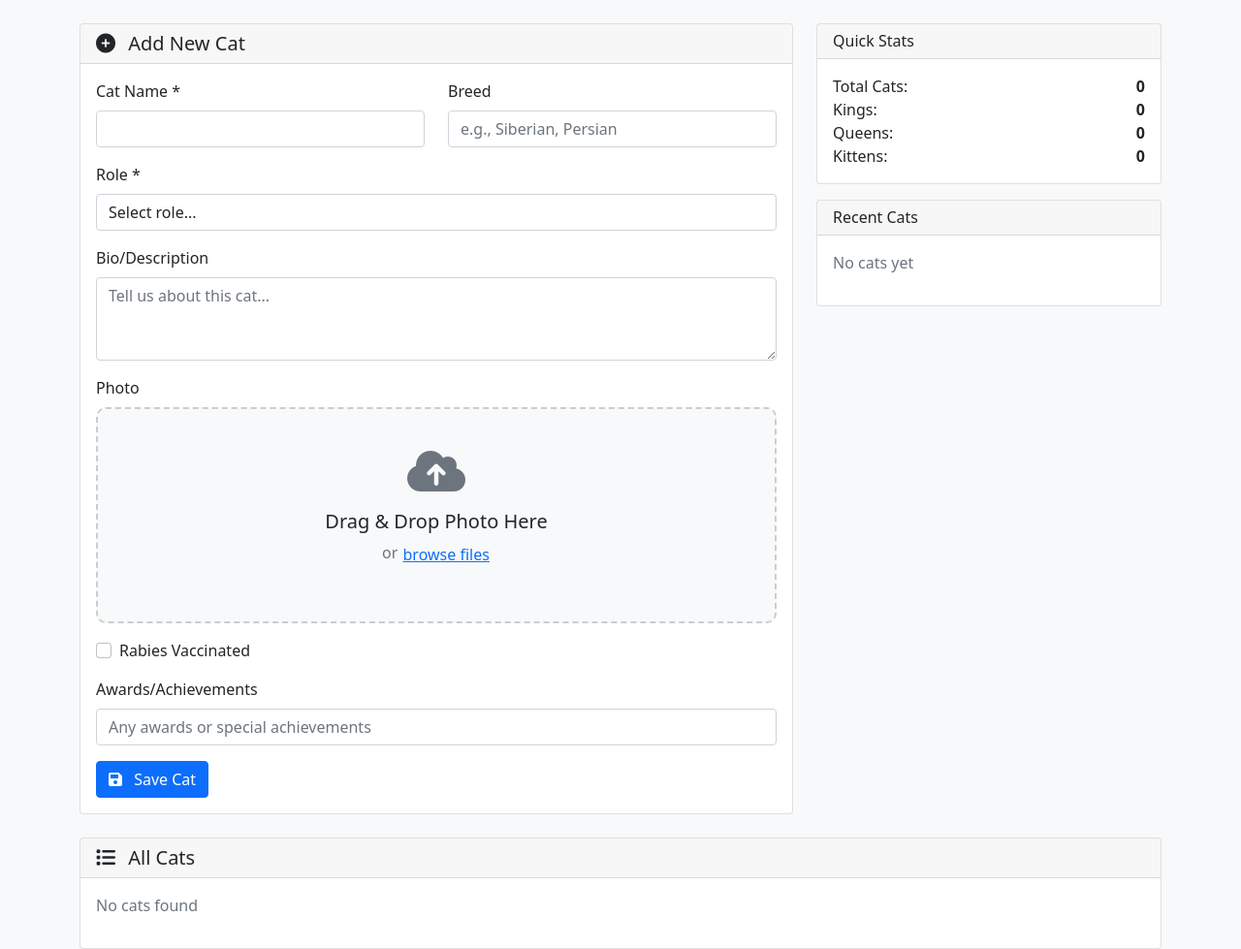
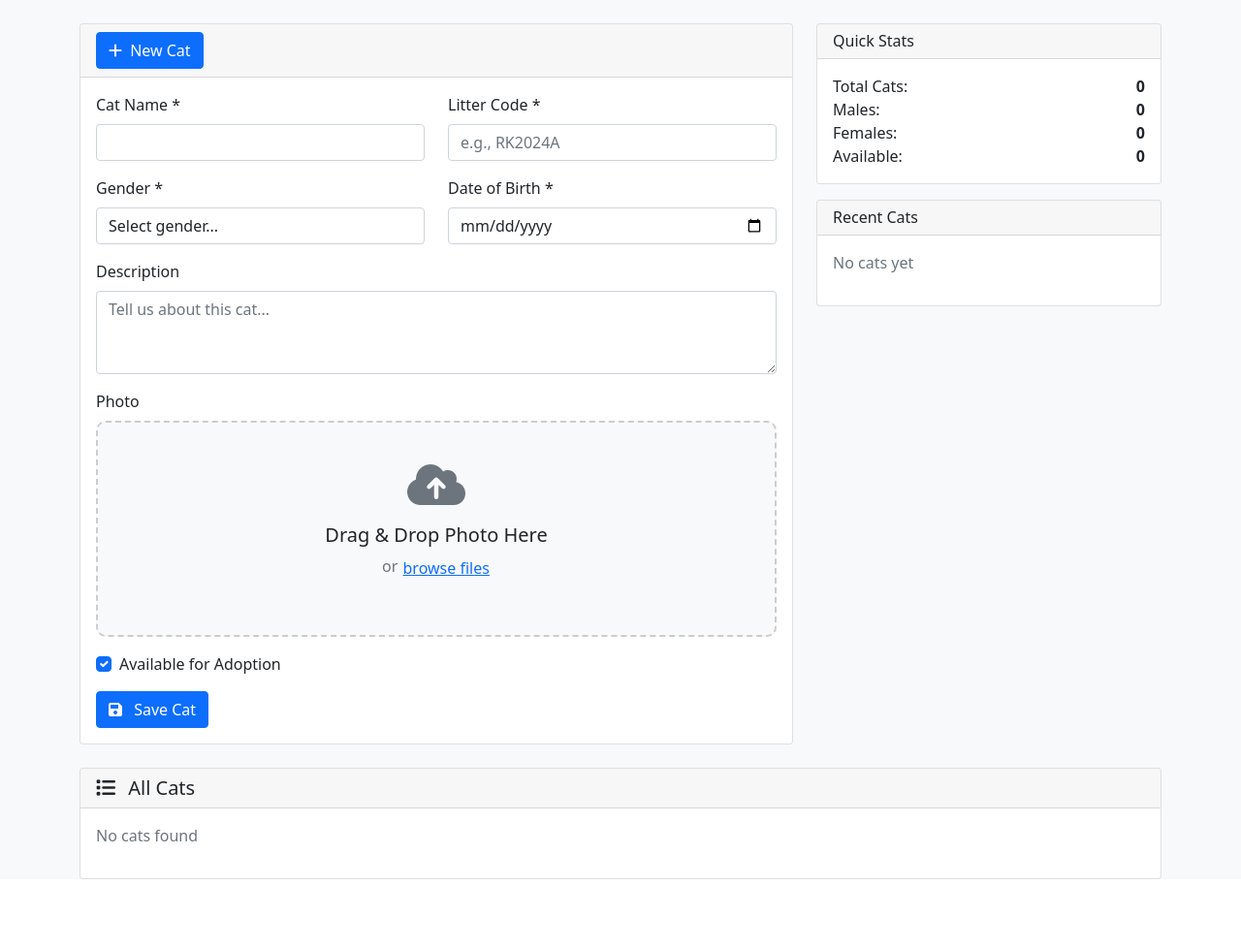
Before and after one commit to 19maxi71/catFarm_site_fastAPI_project, a FastAPI app: template templates/cat_admin.html in a window 1280 px wide. Shown: the part 56-1035 px from the top of the page at 97% size. After the commit the page ends 963 px from the top, so only its background shows below. Run offline with FastAPI, Linux system fonts and the light colour scheme; the template is opened without the code that fills it, so the values that code supplies are empty; some libraries are stand-ins or nearby versions.

Commit message:
Changes to save/update cat admin functionnality. Addec photo crop. Resolving db issues.

```diff
--- a/templates/cat_admin.html
+++ b/templates/cat_admin.html
@@ -6,6 +6,7 @@
     <title>Cat Management - RocKaRan Admin</title>
     <link href="https://cdn.jsdelivr.net/npm/bootstrap@5.1.3/dist/css/bootstrap.min.css" rel="stylesheet">
     <link href="https://cdnjs.cloudflare.com/ajax/libs/font-awesome/6.0.0/css/all.min.css" rel="stylesheet">
+    <link href="https://cdnjs.cloudflare.com/ajax/libs/cropperjs/1.5.12/cropper.min.css" rel="stylesheet">
     <style>
         .upload-area {
             border: 2px dashed #ccc;
@@ -70,11 +71,11 @@
         <div class="row">
             <div class="col-md-8">
                 <div class="card">
-                    <div class="card-header">
-                        <h5 class="mb-0">
-                            <i class="fas fa-plus-circle me-2"></i>
-                            Add New Cat
-                        </h5>
+                    <div class="card-header d-flex justify-content-between align-items-center">
+                        <button type="button" class="btn btn-primary" onclick="cancelEdit()">
+                            <i class="fas fa-plus me-1"></i> New Cat
+                        </button>
+                        <div></div>
                     </div>
                     <div class="card-body">
                         <form id="catForm">
@@ -87,25 +88,34 @@
                                 </div>
                                 <div class="col-md-6">
                                     <div class="mb-3">
-                                        <label for="breed" class="form-label">Breed</label>
-                                        <input type="text" class="form-control" id="breed" placeholder="e.g., Siberian, Persian">
+                                        <label for="litter_code" class="form-label">Litter Code *</label>
+                                        <input type="text" class="form-control" id="litter_code" required placeholder="e.g., RK2024A">
+                                    </div>
+                                </div>
+                            </div>
+
+                            <div class="row">
+                                <div class="col-md-6">
+                                    <div class="mb-3">
+                                        <label for="gender" class="form-label">Gender *</label>
+                                        <select class="form-control" id="gender" required>
+                                            <option value="">Select gender...</option>
+                                            <option value="Male">Male</option>
+                                            <option value="Female">Female</option>
+                                        </select>
+                                    </div>
+                                </div>
+                                <div class="col-md-6">
+                                    <div class="mb-3">
+                                        <label for="date_of_birth" class="form-label">Date of Birth *</label>
+                                        <input type="date" class="form-control" id="date_of_birth" required>
                                     </div>
                                 </div>
                             </div>
 
                             <div class="mb-3">
-                                <label for="role" class="form-label">Role *</label>
-                                <select class="form-control" id="role" required>
-                                    <option value="">Select role...</option>
-                                    <option value="king">King</option>
-                                    <option value="queen">Queen</option>
-                                    <option value="kitten">Kitten</option>
-                                </select>
-                            </div>
-
-                            <div class="mb-3">
-                                <label for="bio" class="form-label">Bio/Description</label>
-                                <textarea class="form-control" id="bio" rows="3" placeholder="Tell us about this cat..."></textarea>
+                                <label for="description" class="form-label">Description</label>
+                                <textarea class="form-control" id="description" rows="3" placeholder="Tell us about this cat..."></textarea>
                             </div>
 
                             <div class="mb-3">
@@ -125,15 +135,10 @@
                             </div>
 
                             <div class="mb-3 form-check">
-                                <input type="checkbox" class="form-check-input" id="rabies_vaccinated">
-                                <label class="form-check-label" for="rabies_vaccinated">
-                                    Rabies Vaccinated
+                                <input type="checkbox" class="form-check-input" id="is_available" checked>
+                                <label class="form-check-label" for="is_available">
+                                    Available for Adoption
                                 </label>
-                            </div>
-
-                            <div class="mb-3">
-                                <label for="award" class="form-label">Awards/Achievements</label>
-                                <input type="text" class="form-control" id="award" placeholder="Any awards or special achievements">
                             </div>
 
                             <button type="submit" class="btn btn-primary" id="submitBtn">
@@ -190,15 +195,62 @@
         </div>
     </div>
 
+    <!-- Crop Modal -->
+    <div class="modal fade" id="cropModal" tabindex="-1" aria-labelledby="cropModalLabel" aria-hidden="true">
+        <div class="modal-dialog modal-lg">
+            <div class="modal-content">
+                <div class="modal-header">
+                    <h5 class="modal-title" id="cropModalLabel">Crop Photo</h5>
+                    <button type="button" class="btn-close" data-bs-dismiss="modal" aria-label="Close"></button>
+                </div>
+                <div class="modal-body">
+                    <div class="text-center">
+                        <img id="cropImage" style="max-width: 100%;">
+                    </div>
+                </div>
+                <div class="modal-footer">
+                    <button type="button" class="btn btn-secondary" data-bs-dismiss="modal">Cancel</button>
+                    <button type="button" class="btn btn-primary" id="cropBtn">Crop & Upload</button>
+                </div>
+            </div>
+        </div>
+    </div>
+
     <script>
         let uploadedPhotoPath = null;
+        let uploadedPhotoBase64 = null;
         let editingCatId = null;
+        let cropper = null;
+        let currentFile = null;
 
         // Load initial data
         document.addEventListener('DOMContentLoaded', function() {
             loadStats();
             loadRecentCats();
             loadAllCats();
+
+            // Crop button handler
+            document.getElementById('cropBtn').addEventListener('click', function() {
+                if (cropper) {
+                    const canvas = cropper.getCroppedCanvas({
+                        width: 800,
+                        height: 800,
+                    });
+                    canvas.toBlob(function(blob) {
+                        // Convert to base64
+                        const reader = new FileReader();
+                        reader.onload = function(e) {
+                            uploadedPhotoBase64 = e.target.result;
+                            showPreviewFromBase64(uploadedPhotoBase64);
+                            // Close modal
+                            const modal = bootstrap.Modal.getInstance(document.getElementById('cropModal'));
+                            modal.hide();
+                            showAlert('Photo cropped and ready!', 'success');
+                        };
+                        reader.readAsDataURL(blob);
+                    });
+                }
+            });
         });
 
         // Drag and drop functionality
@@ -248,8 +300,30 @@
 
         function handleFiles(files) {
             if (files.length > 0) {
-                uploadFile(files[0]);
+                currentFile = files[0];
+                showCropModal(files[0]);
             }
+        }
+
+        function showCropModal(file) {
+            const reader = new FileReader();
+            reader.onload = function(e) {
+                document.getElementById('cropImage').src = e.target.result;
+                const modal = new bootstrap.Modal(document.getElementById('cropModal'));
+                modal.show();
+                // Initialize cropper after modal is shown
+                setTimeout(() => {
+                    if (cropper) {
+                        cropper.destroy();
+                    }
+                    cropper = new Cropper(document.getElementById('cropImage'), {
+                        aspectRatio: 1, // Square crop for consistency
+                        viewMode: 1,
+                        autoCropArea: 0.8,
+                    });
+                }, 300);
+            };
+            reader.readAsDataURL(file);
         }
 
         async function uploadFile(file) {
@@ -270,6 +344,7 @@
 
                 if (result.success) {
                     uploadedPhotoPath = result.data.full_image;
+                    uploadedPhotoBase64 = result.data.base64_image;
                     showPreview(result.data.thumbnail, file.name);
                     showAlert('Photo uploaded successfully!', 'success');
                 } else {
@@ -280,14 +355,15 @@
             }
         }
 
-        function showPreview(thumbnailPath, filename) {
-            previewImage.src = '/static/' + thumbnailPath;
-            previewContainer.style.display = 'block';
-            uploadArea.style.display = 'none';
+        function showPreviewFromBase64(base64) {
+            document.getElementById('previewImage').src = base64;
+            document.getElementById('previewContainer').style.display = 'block';
+            document.getElementById('uploadArea').style.display = 'none';
         }
 
         function removePhoto() {
             uploadedPhotoPath = null;
+            uploadedPhotoBase64 = null;
             previewContainer.style.display = 'none';
             uploadArea.style.display = 'block';
             fileInput.value = '';
@@ -304,12 +380,12 @@
 
             const catData = {
                 name: document.getElementById('name').value,
-                breed: document.getElementById('breed').value,
-                role: document.getElementById('role').value,
-                bio: document.getElementById('bio').value,
-                photo_url: uploadedPhotoPath || '',
-                rabies_vaccinated: document.getElementById('rabies_vaccinated').checked,
-                award: document.getElementById('award').value
+                gender: document.getElementById('gender').value,
+                litter_code: document.getElementById('litter_code').value,
+                date_of_birth: document.getElementById('date_of_birth').value,
+                description: document.getElementById('description').value,
+                photo_base64: uploadedPhotoBase64 || '',
+                is_available: document.getElementById('is_available').checked
             };
 
             try {
@@ -361,9 +437,9 @@
                 const response = await fetch('/api/cats/');
                 const cats = await response.json();
 
-                const kings = cats.filter(cat => cat.role === 'king').length;
-                const queens = cats.filter(cat => cat.role === 'queen').length;
-                const kittens = cats.filter(cat => cat.role === 'kitten').length;
+                const males = cats.filter(cat => cat.gender === 'Male').length;
+                const females = cats.filter(cat => cat.gender === 'Female').length;
+                const available = cats.filter(cat => cat.is_available).length;
 
                 document.getElementById('stats').innerHTML = `
                     <div class="d-flex justify-content-between">
@@ -371,16 +447,16 @@
                         <strong>${cats.length}</strong>
                     </div>
                     <div class="d-flex justify-content-between">
-                        <span>Kings:</span>
-                        <strong>${kings}</strong>
+                        <span>Males:</span>
+                        <strong>${males}</strong>
                     </div>
                     <div class="d-flex justify-content-between">
-                        <span>Queens:</span>
-                        <strong>${queens}</strong>
+                        <span>Females:</span>
+                        <strong>${females}</strong>
                     </div>
                     <div class="d-flex justify-content-between">
-                        <span>Kittens:</span>
-                        <strong>${kittens}</strong>
+                        <span>Available:</span>
+                        <strong>${available}</strong>
                     </div>
                 `;
             } catch (error) {
@@ -400,7 +476,7 @@
                         ${cat.photo_url ? `<img src="${cat.photo_url.replace('/cats/', '/thumbnails/').replace('_full.jpg', '_thumb.jpg')}" class="photo-preview me-2" alt="${cat.name}">` : '<div class="bg-light photo-preview me-2 d-flex align-items-center justify-content-center"><i class="fas fa-cat text-muted"></i></div>'}
                         <div>
                             <strong>${cat.name}</strong><br>
-                            <small class="text-muted">${cat.breed || 'Unknown breed'} • ${cat.role}</small>
+                            <small class="text-muted">${cat.litter_code} • ${cat.gender}</small>
                         </div>
                     </div>
                 `).join('');
@@ -417,33 +493,38 @@
                 const cats = await response.json();
 
                 const html = cats.map(cat => `
-                    <div class="cat-card">
-                        <div class="row">
-                            <div class="col-md-2">
-                                ${cat.photo_url ? `<img src="${cat.photo_url.replace('/cats/', '/thumbnails/').replace('_full.jpg', '_thumb.jpg')}" class="img-fluid rounded" alt="${cat.name}">` : '<div class="bg-light d-flex align-items-center justify-content-center" style="height: 80px;"><i class="fas fa-cat fa-2x text-muted"></i></div>'}
+                    <div class="col-lg-3 col-md-4 col-sm-6 mb-3">
+                        <div class="card h-100 shadow-sm">
+                            <div class="card-img-top bg-light d-flex align-items-center justify-content-center" style="height: 120px; overflow: hidden;">
+                                ${cat.photo_base64 ? `<img src="${cat.photo_base64}" class="img-fluid rounded" style="max-height: 120px; object-fit: cover;" alt="${cat.name}">` : '<i class="fas fa-cat fa-3x text-muted"></i>'}
                             </div>
-                            <div class="col-md-8">
-                                <h6 class="mb-1">${cat.name}</h6>
-                                <p class="mb-1 text-muted">${cat.breed || 'Unknown breed'} • ${cat.role}</p>
-                                ${cat.bio ? `<p class="mb-1">${cat.bio.substring(0, 100)}${cat.bio.length > 100 ? '...' : ''}</p>` : ''}
-                                <small class="text-muted">
-                                    ${cat.rabies_vaccinated ? '<i class="fas fa-check-circle text-success me-2"></i>Vaccinated' : '<i class="fas fa-times-circle text-warning me-2"></i>Not vaccinated'}
-                                    ${cat.award ? ` • <i class="fas fa-trophy text-warning me-1"></i>${cat.award}` : ''}
-                                </small>
+                            <div class="card-body p-2">
+                                <h6 class="card-title mb-1 text-truncate">${cat.name}</h6>
+                                <p class="card-text small mb-1">
+                                    <span class="badge bg-secondary me-1">${cat.litter_code}</span>
+                                    <span class="badge ${cat.gender === 'Male' ? 'bg-primary' : 'bg-danger'}">${cat.gender}</span>
+                                </p>
+                                ${cat.description ? `<p class="card-text small text-muted mb-2">${cat.description.substring(0, 50)}${cat.description.length > 50 ? '...' : ''}</p>` : ''}
+                                <div class="d-flex justify-content-between align-items-center">
+                                    <small class="text-muted">${cat.date_of_birth}</small>
+                                    <span class="badge ${cat.is_available ? 'bg-success' : 'bg-warning'}">${cat.is_available ? 'Available' : 'Adopted'}</span>
+                                </div>
                             </div>
-                            <div class="col-md-2 text-end">
-                                <button class="btn btn-sm btn-outline-primary me-1" onclick="editCat(${cat.id})">
-                                    <i class="fas fa-edit"></i> Edit
-                                </button>
-                                <button class="btn btn-sm btn-outline-danger" onclick="deleteCat(${cat.id}, '${cat.name}')">
-                                    <i class="fas fa-trash"></i> Delete
-                                </button>
+                            <div class="card-footer p-2 bg-transparent border-0">
+                                <div class="btn-group w-100" role="group">
+                                    <button class="btn btn-sm btn-outline-primary" onclick="editCat(${cat.id})">
+                                        <i class="fas fa-edit"></i>
+                                    </button>
+                                    <button class="btn btn-sm btn-outline-danger" onclick="deleteCat(${cat.id}, '${cat.name}')">
+                                        <i class="fas fa-trash"></i>
+                                    </button>
+                                </div>
                             </div>
                         </div>
                     </div>
                 `).join('');
 
-                document.getElementById('catsList').innerHTML = html || '<p class="text-muted">No cats found</p>';
+                document.getElementById('catsList').innerHTML = cats.length > 0 ? `<div class="row">${html}</div>` : '<p class="text-muted">No cats found</p>';
             } catch (error) {
                 console.error('Error loading cats:', error);
                 document.getElementById('catsList').innerHTML = '<p class="text-danger">Error loading cats: ' + error.message + '</p>';
@@ -474,14 +555,20 @@
 
                     // Populate form with cat data
                     document.getElementById('name').value = cat.name || '';
-                    document.getElementById('breed').value = cat.breed || '';
-                    document.getElementById('role').value = cat.role || '';
-                    document.getElementById('bio').value = cat.bio || '';
-                    document.getElementById('rabies_vaccinated').checked = cat.rabies_vaccinated || false;
-                    document.getElementById('award').value = cat.award || '';
+                    document.getElementById('litter_code').value = cat.litter_code || '';
+                    document.getElementById('gender').value = cat.gender || '';
+                    document.getElementById('date_of_birth').value = cat.date_of_birth || '';
+                    document.getElementById('description').value = cat.description || '';
+                    document.getElementById('is_available').checked = cat.is_available !== false;
 
                     // Handle photo
-                    if (cat.photo_url) {
+                    if (cat.photo_base64) {
+                        uploadedPhotoBase64 = cat.photo_base64;
+                        // For preview, if it's base64, show it directly
+                        document.getElementById('previewImage').src = cat.photo_base64;
+                        document.getElementById('previewContainer').style.display = 'block';
+                        document.getElementById('uploadArea').style.display = 'none';
+                    } else if (cat.photo_url) {
                         uploadedPhotoPath = cat.photo_url;
                         // Show thumbnail in preview
                         const thumbnailUrl = cat.photo_url.replace('/cats/', '/thumbnails/').replace('_full.jpg', '_thumb.jpg');
@@ -538,5 +625,6 @@
     </script>
 
     <script src="https://cdn.jsdelivr.net/npm/bootstrap@5.1.3/dist/js/bootstrap.bundle.min.js"></script>
+    <script src="https://cdnjs.cloudflare.com/ajax/libs/cropperjs/1.5.12/cropper.min.js"></script>
 </body>
 </html>
```
Also changed, not shown: app/api/cats.py (+47 -10 lines), app/schemas/cat.py (+12 -3 lines), requirements.txt (+4 -4 lines), test_admin_login.py (added, +59 -0 lines), test_api.py (added, +23 -0 lines), README.md.
